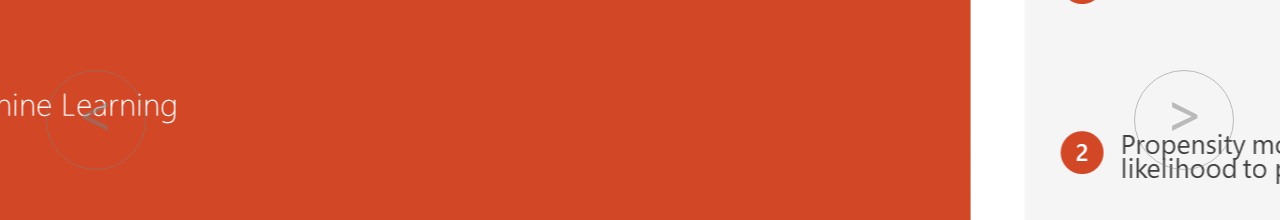
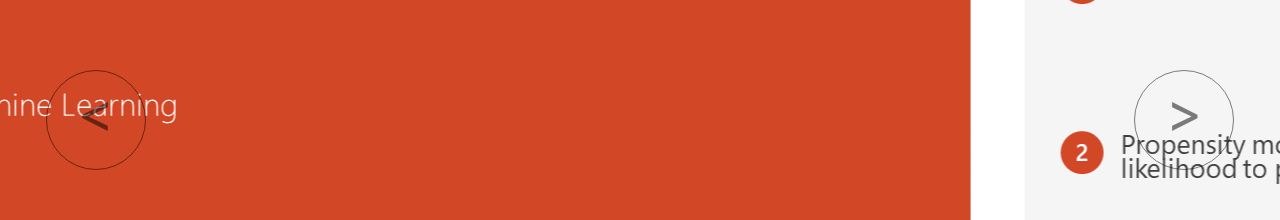
Before and after one commit to 99trend/99trend-website, a plain HTML site: page index.html in a window 1280 px wide. Shown: the part 343-563 px from the top of the page. Drawn offline with nearby package versions, Linux system fonts and the light colour scheme.

Commit message:
Update styles.css

```diff
--- a/styles.css
+++ b/styles.css
@@ -2,10 +2,10 @@
 .carousel-control-next-icon {
   height: 100px;
   width: 100px;
-  outline: gray;
+  outline: black;
   background-size: 100%, 100%;
   border-radius: 50%;
-  border: 1px solid gray;
+  border: 1px solid black;
   background-image: none;
 }
 
@@ -13,11 +13,11 @@
 {
   content: '>';
   font-size: 55px;
-  color: gray;
+  color: black;
 }
 
 .carousel-control-prev-icon:after {
   content: '<';
   font-size: 55px;
-  color: gray;
+  color: black;
 }
```
